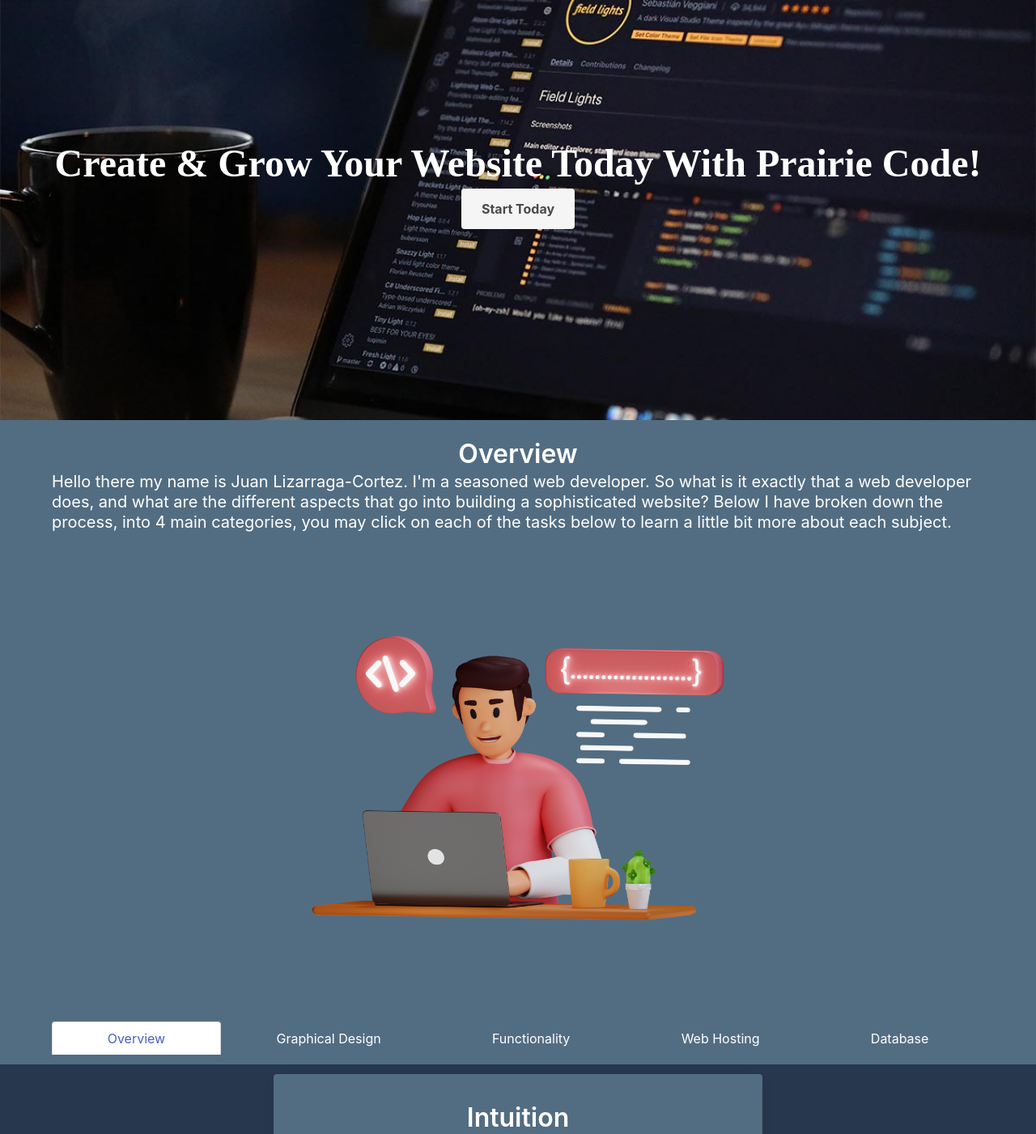
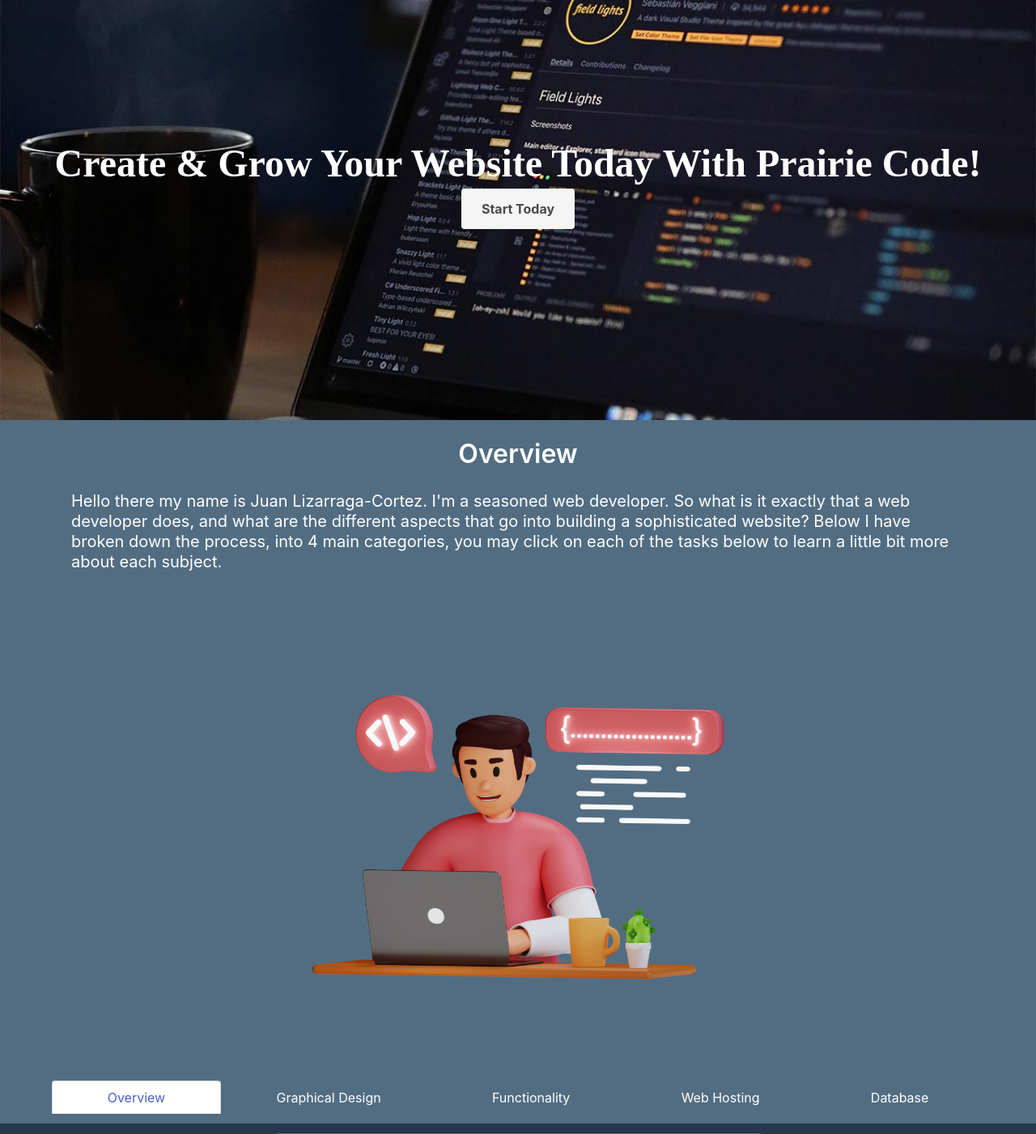
Before and after one commit to cjuanito797/prairie_code, a Django app: page / in a window 1280 px wide. Shown: the part 65-1466 px from the top of the page at 81% size. Run offline with Django 4.2, Linux system fonts and the light colour scheme; parts of the project's set-up code (start-up, migrations or seed data) failed here and were passed over.

Commit message:
added padding to tech stack details section.

```diff
--- a/home/templates/index.html
+++ b/home/templates/index.html
@@ -117,7 +117,7 @@
                     <p class="title has-text-white" id="techStackTitle">
                         Overview
                     </p>
-                    <p class="subtitle has-text-white" id="techStackDetails" style="text-align: left;">
+                    <p class="subtitle has-text-white p-5" id="techStackDetails" style="text-align: left;">
                         Hello there my name is Juan Lizarraga-Cortez. I'm a seasoned web developer. So what is it
                         exactly that a web developer does, and what are the different aspects that go into building a
                         sophisticated website? Below I have broken down the process, into 4 main categories, you may
```
